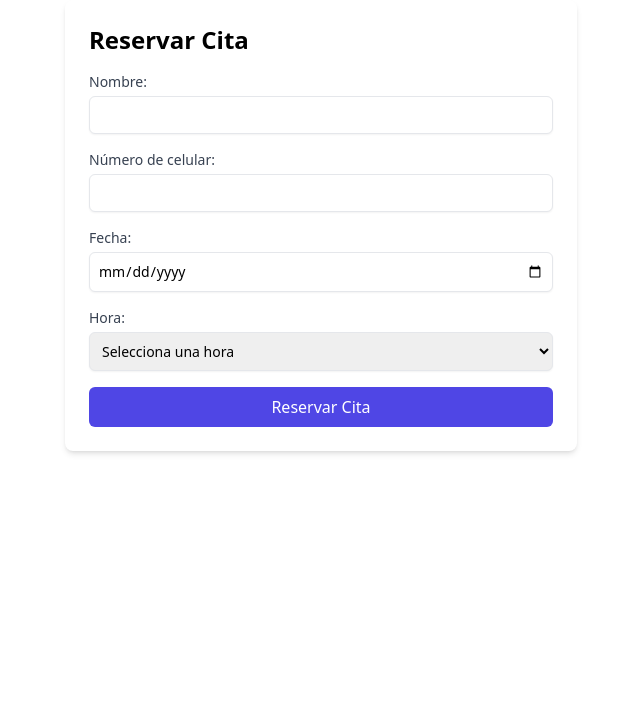
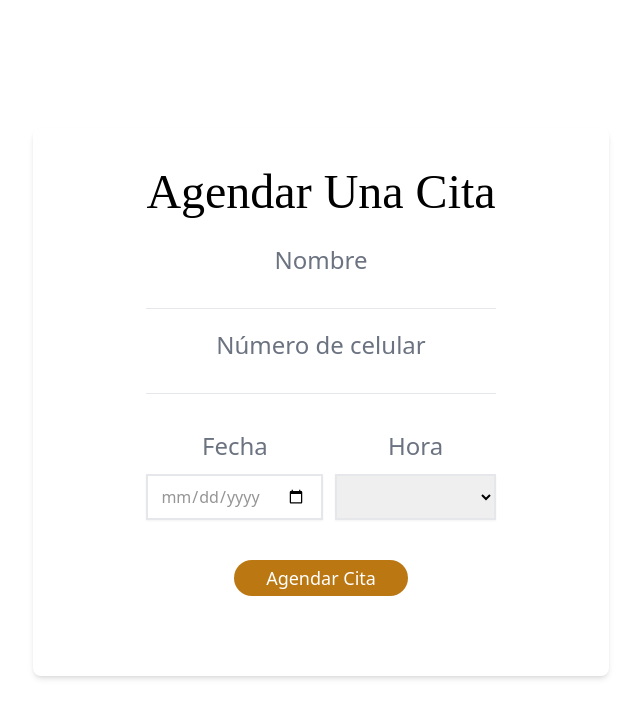
Before and after one commit to AnderBEz/lumar-client, a SvelteKit app: page /meeting in a window 1280 px wide. Shown: the top 718 px of the page, without its empty margins (319-959 px from the left). Built offline with nearby package versions, Linux system fonts and the light colour scheme.

Commit message:
[feature]: form modified

```diff
--- a/src/routes/meeting/+page.svelte
+++ b/src/routes/meeting/+page.svelte
@@ -1,72 +1,137 @@
 <script lang="ts">
   import { json } from "@sveltejs/kit";
-    import "../../app.css"
+  import "../../app.css";
+  import "../styles/images.css";
 
   interface formData {
-        nombre : string;
+    nombre: string;
     numeroCel: string;
     fecha: string;
     hora: string;
   }
 
-    let nombre : string = "";
-    let numeroCel : string = "";
-    let fecha : string = "";
-    let hora : string = "";
+  let nombre: string = "";
+  let numeroCel: string = "";
+  let fecha: string = "";
+  let hora: string = "";
 
-    let successMessage : string | null = null;
-    let errorMessage : string | null = null;
+  let successMessage: string | null = null;
+  let errorMessage: string | null = null;
 
-    const sendFormData = async (event : Event) : Promise<void> => {
+  const sendFormData = async (event: Event): Promise<void> => {
     event.preventDefault();
 
-        const datos : formData = {nombre, numeroCel, fecha, hora};
+    const datos: formData = { nombre, numeroCel, fecha, hora };
 
     try {
-            const respuesta = await fetch('https://lumar-server.onrender.com/api/submit', {
-                method: 'POST',
+      const respuesta = await fetch(
+        "https://lumar-server.onrender.com/api/submit",
+        {
+          method: "POST",
           headers: {
-                    'Content-Type': 'application/json',
+            "Content-Type": "application/json",
           },
           body: JSON.stringify(datos),
-            });
+        }
+      );
 
       if (respuesta.ok) {
-                successMessage = 'Tu cita ha sido registrada correctamente, te esperamos!';
+        successMessage =
+          "Tu cita ha sido registrada correctamente, te esperamos!";
         errorMessage = null;
       } else {
-                errorMessage = 'Error al agendar tu cita, intentalo despues :c';
+        errorMessage = "Error al agendar tu cita, intentalo despues :c";
         successMessage = null;
       }
     } catch (error) {
-            errorMessage = 'Ocurrio un error.';
+      errorMessage = "Ocurrio un error.";
       successMessage = null;
     }
   };
 </script>
 
+<form
+  on:submit={sendFormData}
+  class="space-y-4 p-10 bg-white lg:shadow-md rounded-lg max-w-xl mx-auto lg:mt-[10%]"
+>
+  <div class="flex justify-center items-center">
+    <div>
+      <h1 class="text-4xl lg:text-5xl font-principal mb-4 text-center">
+        Agendar Una Cita
+      </h1>
 
-<form on:submit={sendFormData} class="space-y-4 p-6 bg-white shadow-md rounded-lg max-w-lg mx-auto">
-    <h1 class="text-2xl font-bold mb-4">Reservar Cita</h1>
+      <div class="pt-3 pb-5">
         <div>
-      <label for="nombre" class="block text-sm font-medium text-gray-700">Nombre:</label>
-      <input type="text" id="nombre" bind:value={nombre} required class="mt-1 block w-full p-2 border rounded-md shadow-sm focus:ring-indigo-500 focus:border-indigo-500 sm:text-sm" />
+          <label
+            for="nombre"
+            class="block text-sm lg:text-2xl text-gray-500 text-center"
+            >Nombre</label
+          >
+        </div>
+        <div>
+          <input
+            type="text"
+            id="nombre"
+            bind:value={nombre}
+            required
+            class="mt-1 block w-full p-1 border-b focus:ring-indigo-500 focus:border-indigo-500 sm:text-sm"
+          />
+        </div>
       </div>
 
+      <div class="pb-5">
         <div>
-      <label for="celular" class="block text-sm font-medium text-gray-700">Número de celular:</label>
-      <input type="tel" id="celular" bind:value={numeroCel} required class="mt-1 block w-full p-2 border rounded-md shadow-sm focus:ring-indigo-500 focus:border-indigo-500 sm:text-sm" />
+          <label
+            for="celular"
+            class="block lg:text-2xl text-sm text-gray-500 text-center"
+            >Número de celular</label
+          >
+        </div>
+        <div>
+          <input
+            type="tel"
+            id="celular"
+            bind:value={numeroCel}
+            required
+            class="mt-1 block w-full p-1 border-b focus:ring-indigo-500 focus:border-indigo-500 sm:text-sm"
+          />
+        </div>
       </div>
 
+      <div
+        class="flex flex-col lg:flex-row text-center lg:space-x-3 items-center"
+      >
+        <div class="lg:pt-4 space-y-2 w-full">
+          <label
+            for="fecha"
+            class="block lg:text-2xl text-sm text-gray-500 text-center"
+            >Fecha</label
+          >
           <div>
-      <label for="fecha" class="block text-sm font-medium text-gray-700">Fecha:</label>
-      <input type="date" id="fecha" bind:value={fecha} required class="mt-1 block w-full p-2 border rounded-md shadow-sm focus:ring-indigo-500 focus:border-indigo-500 sm:text-sm" />
+            <input
+              type="date"
+              id="fecha"
+              bind:value={fecha}
+              required
+              class="mt-1 block w-full py-2 lg:mt-3 lg:px-3 lg:py-[4.5%] border-2 px-1 shadow-sm focus:ring-indigo-500 focus:border-indigo-500 sm:text-sm"
+            />
+          </div>
         </div>
 
-    <div>
-      <label for="hora" class="block text-sm font-medium text-gray-700">Hora:</label>
-      <select id="hora" bind:value={hora} required class="mt-1 block w-full p-2 border rounded-md shadow-sm focus:ring-indigo-500 focus:border-indigo-500 sm:text-sm">
-        <option value="" disabled selected>Selecciona una hora</option>
+        <div class="space-y-2 w-full pt-4">
+          <label
+            for="hora"
+            class="block lg:text-2xl text-sm text-gray-500 text-center"
+            >Hora</label
+          >
+          <div class="flex justify-center">
+            <select
+              id="hora"
+              bind:value={hora}
+              required
+              class="mt-1 block w-full py-[4%] lg:py-[6.3%] border-2 shadow-sm focus:ring-indigo-500 focus:border-indigo-500 sm:text-sm"
+            >
+              <option value="" disabled selected></option>
               <option value="4:00">4:00 PM</option>
               <option value="4:30">4:30 PM</option>
               <option value="5:00">5:00 PM</option>
@@ -77,15 +142,38 @@
               <option value="7:30">7:30 PM</option>
             </select>
           </div>
+        </div>
+      </div>
 
-    <button type="submit" class="w-full bg-indigo-600 text-white p-2 rounded-md hover:bg-indigo-700 focus:ring-4 focus:ring-indigo-300 transition duration-200">Reservar Cita</button>
+      <div class="flex justify-center py-10">
+        <button
+          type="submit"
+          class="bg-gold-highlight lg:text-lg text-white py-1 px-8 rounded-full hover:bg-indigo-700 focus:ring-4 focus:ring-indigo-300 transition duration-200"
+          >Agendar Cita</button
+        >
+      </div>
+    </div>
+  </div>
 </form>
 
 <!-- Mensaje de éxito -->
 {#if successMessage}
-    <div class="mt-6 p-4 max-w-lg mx-auto bg-green-100 border border-green-400 text-green-700 rounded-md flex items-center space-x-2">
-      <svg class="w-6 h-6" fill="none" stroke="currentColor" viewBox="0 0 24 24" xmlns="http://www.w3.org/2000/svg">
-        <path stroke-linecap="round" stroke-linejoin="round" stroke-width="2" d="M9 12l2 2l4-4m-7 8a9 9 0 1 0 0-18a9 9 0 0 0 0 18z" />
+  <div
+    class="mt-6 p-4 max-w-lg mx-auto bg-green-100 border border-green-400 text-green-700 rounded-md flex items-center space-x-2"
+  >
+    <svg
+      class="w-6 h-6"
+      fill="none"
+      stroke="currentColor"
+      viewBox="0 0 24 24"
+      xmlns="http://www.w3.org/2000/svg"
+    >
+      <path
+        stroke-linecap="round"
+        stroke-linejoin="round"
+        stroke-width="2"
+        d="M9 12l2 2l4-4m-7 8a9 9 0 1 0 0-18a9 9 0 0 0 0 18z"
+      />
     </svg>
     <span>{successMessage}</span>
   </div>
@@ -93,9 +181,22 @@
 
 <!-- Mensaje de error -->
 {#if errorMessage}
-    <div class="mt-6 p-4 max-w-lg mx-auto bg-red-100 border border-red-400 text-red-700 rounded-md flex items-center space-x-2">
-      <svg class="w-6 h-6" fill="none" stroke="currentColor" viewBox="0 0 24 24" xmlns="http://www.w3.org/2000/svg">
-        <path stroke-linecap="round" stroke-linejoin="round" stroke-width="2" d="M6 18L18 6M6 6l12 12" />
+  <div
+    class="mt-6 p-4 max-w-lg mx-auto bg-red-100 border border-red-400 text-red-700 rounded-md flex items-center space-x-2"
+  >
+    <svg
+      class="w-6 h-6"
+      fill="none"
+      stroke="currentColor"
+      viewBox="0 0 24 24"
+      xmlns="http://www.w3.org/2000/svg"
+    >
+      <path
+        stroke-linecap="round"
+        stroke-linejoin="round"
+        stroke-width="2"
+        d="M6 18L18 6M6 6l12 12"
+      />
     </svg>
     <span>{errorMessage}</span>
   </div>
--- a/src/routes/styles/images.css
+++ b/src/routes/styles/images.css
@@ -2,21 +2,40 @@ header {
   background-image: url("/src/lib/images/clientLanding.jpg");
   background-repeat: no-repeat;
   background-size: cover;
-
 }
 
-#Prices{
+#Prices {
   /* background-image: url("/src/lib/images/chair.jpg");
     background: linear-gradient(to bottom, black, transparent); */
-    background: linear-gradient(to bottom, rgba(0, 0, 0, 0.5), rgba(0, 0, 0, 0.6)), url("/src/lib/images/chair.jpg");
+  background: linear-gradient(to bottom, rgba(0, 0, 0, 0.5), rgba(0, 0, 0, 0.6)),
+    url("/src/lib/images/chair.jpg");
   background-repeat: no-repeat;
   background-size: cover;
   background-position: center;
 }
 
-#Ubicacion{
-    background: linear-gradient(to bottom, rgba(0, 0, 0, 0.7), rgba(0, 0, 0, 0.5)), url("/src/lib/images/lastImage.jpg");
+#Ubicacion {
+  background: linear-gradient(to bottom, rgba(0, 0, 0, 0.7), rgba(0, 0, 0, 0.5)),
+    url("/src/lib/images/lastImage.jpg");
   background-repeat: no-repeat;
   background-size: cover;
   background-position: center;
 }
+
+input[type="date"] {
+  color: #959595; /* Color del texto */ /* Color del borde */
+  font-size: 16px;
+}
+
+input[type="date"]::-webkit-calendar-picker-indicator {
+  color: #e9e9e9;
+  padding: 5px;
+}
+
+input[type="date"]::-webkit-inner-spin-button {
+  display: none; /* Ocultar los botones de incremento/decremento */
+}
+
+input[type="date"]::-webkit-clear-button {
+  display: none; /* Ocultar el botón de limpiar */
+}
```
Lines whose indentation alone changed are shown as unchanged.
